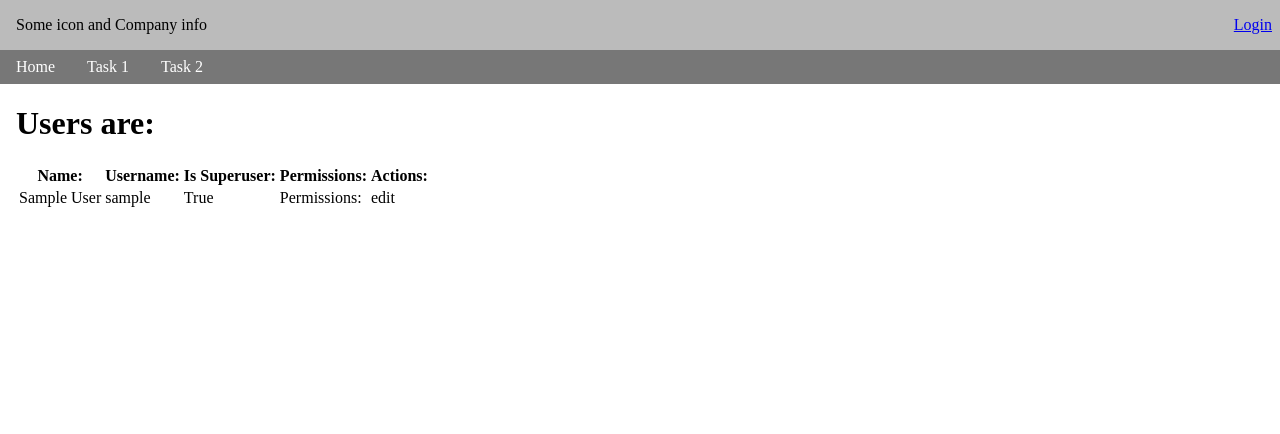
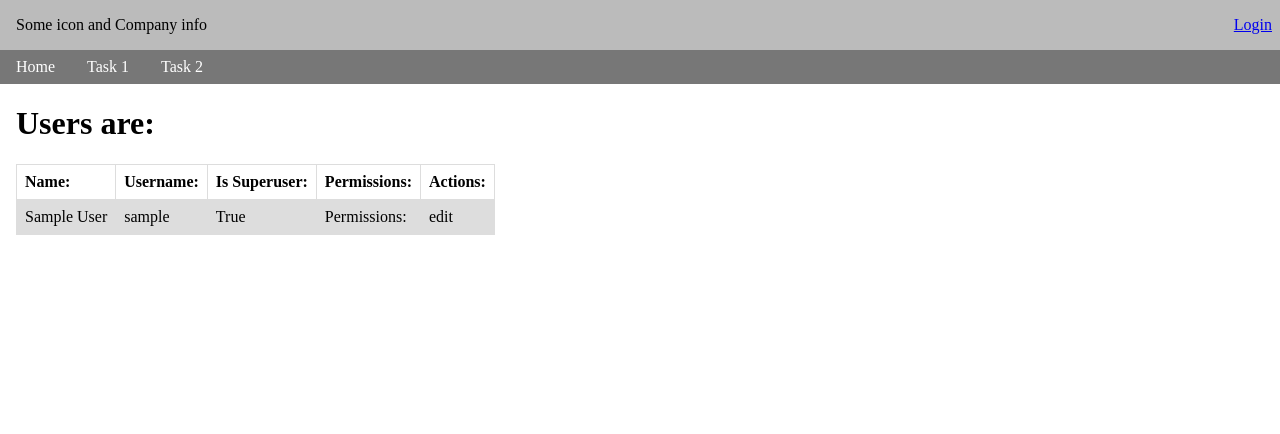
Before and after one commit to Dybov/testtask, a Flask app: page /auth/user-list in a window 1280 px wide. Shown: the top 434 px of the page. Run offline with Flask 2, Linux system fonts and the light colour scheme; tables that the repository leaves empty hold one stand-in row (values such as "Sample post").

Commit message:
Add styles to the user-list table

```diff
--- a/auth/static/auth/auth.css
+++ b/auth/static/auth/auth.css
@@ -9,3 +9,17 @@
 .login-form input[type="submit"] {
   background-color: #ccc;
 }
+
+.user-list-table {
+  border-collapse: collapse;
+}
+
+.user-list-table td, th {
+  border: 1px solid #ddd;
+  text-align: left;
+  padding: 8px;
+}
+
+.user-list-table tr:nth-child(even) {
+  background-color: #ddd;
+}
```
